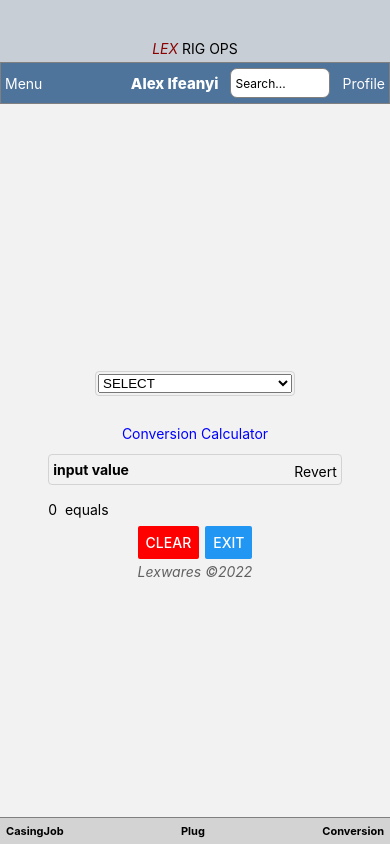
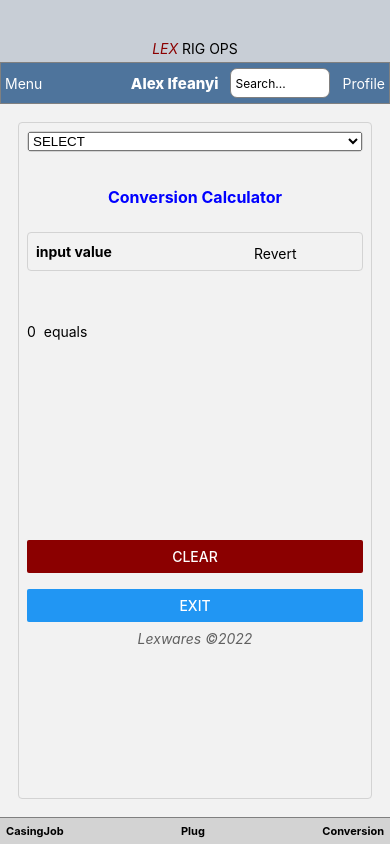
Before and after one commit to Alexcoder/riglexnative, a React Native app: screen /conversion in a window 390 px wide. Built offline with nearby package versions, Linux system fonts and the light colour scheme.

Commit message:
refactor

```diff
--- a/Component/cementing/Conversion/Children/Input.jsx
+++ b/Component/cementing/Conversion/Children/Input.jsx
@@ -19,11 +19,11 @@ const Input =(props)=>{
                  keyboardType='numeric'
                 //  value={factor}
                  placeholder={`${baseUnit}` || "input value"}
-                 style={{fontWeight: "700", minWidth:"60",  }}
+                 style={{fontWeight: "700", width: 200,  }}
                  onChangeText={(e)=>  setFactor(modeConversion.length?  e : "")}
                 />
               {/* <div onClick={Revert}><SyncAltIcon sx={{marginTop:"1rem", }}/></div> */}
-              <Text onPress={Revert} style={{marginTop: 4, }}>Revert</Text>
+              <Text onPress={Revert} style={{marginTop: 4, width: "45" }}>Revert</Text>
           </View>
           </View>
 
--- a/Component/cementing/Conversion/Children/Result.jsx
+++ b/Component/cementing/Conversion/Children/Result.jsx
@@ -10,7 +10,7 @@ const Result =({factor, modeConversion, setModeConversion })=>{
 
 
     return(
-        <View style={{marginTop:"1rem"}}>
+        <View style={{marginTop: 52}}>
          <Text>
 
             {
--- a/Component/cementing/Conversion/Conversion.jsx
+++ b/Component/cementing/Conversion/Conversion.jsx
@@ -19,7 +19,7 @@ const ConversionPage = () => {
 // },[modeConversion])
 
 
-const handleClear =async()=> {
+const handleClear =()=> {
   setFactor(0);
   saveInStorage('factor', "0");
   setModeConversion("")
@@ -53,7 +53,7 @@ const handleBack =()=> navigation.navigate("casingjob");
        <Button
         title="CLEAR"
         className= "button_clear"
-        color="red"
+        color="darkred"
         onPress={handleClear} />
         <Button
          title="EXIT"
--- a/Component/cementing/Conversion/style.jsx
+++ b/Component/cementing/Conversion/style.jsx
@@ -3,27 +3,28 @@ import { StyleSheet } from "react-native";
 export const styles = StyleSheet.create({
 
     conversion_cont :{
-        // width: 400,
-        marginTop: 44,
-        display: "flex",
-        // flexDirection: "column",
-        justifyContent: "center",
-        alignItems: "center",
-        gap: 6,
+        margin: 18,
+        padding: 8,
+        // gap: 6,
         flex: 1,
+        borderWidth: 1,
+        borderColor:"lightgray",
+        height: "fit-content",
+        borderRadius: 4,
     },
     main_container :{
         backgroundColor: "whiteSmoke",
-        minWidth: 800,
-        height: 200,
-        padding: 4,
+        // flex: 1,
+        height: 400,
+        // padding: 4,
+        // margin: 2,
         color: "black",
         borderRadius: 4,
         display: "flex",
-        flexDirection: "column",
-        gap: 18,
-        alignItems: "center",
-        justifyContent: "center"
+        // flexDirection: "column",
+        gap: 28,
+        // alignItems: "center",
+        // justifyContent: "center",
         // boxShadow: 0rem 0.1rem 0.5rem 0rem gray,
         // width: 600,
     },
@@ -33,12 +34,11 @@ export const styles = StyleSheet.create({
         textAlign: "center",
     },
     select : {
-        marginTop: 8,
         fontSize: 14,
         borderRadius: 4,
         color:"black",
-        padding: 2,
-        minWidth: 200,
+        // padding: 2,
+        // minWidth: 200,
         borderWidth: 1,
         borderColor: "lightgray",
         textAlign: "center",
@@ -46,15 +46,20 @@ export const styles = StyleSheet.create({
     },
     input_cont : {
         display: "flex",
-        flexDirection: "column",
-        gap: 12,
-        alignItems: "center",
-        justifyContent: "center",
-        minWidth: 100,
+        // flexDirection: "column",
+        // gap: 12,
+        // alignItems: "center",
+        // justifyContent: "center",
+        // width: '100%',
     },
     h1_data : {
         color: "blue",
-        alignItems: "center",
+        textAlign:"center",
+        fontSize: 16,
+        fontWeight: "700",
+        paddingTop: 35,
+        paddingBottom: 25,
+
     },
     textField_cont :{
         display: "flex",
@@ -64,47 +69,48 @@ export const styles = StyleSheet.create({
         borderRadius: 4,
         borderWidth: 1,
         borderColor: "lightgray",
-        padding: 4,
+        padding: 8,
     },
     /* Result */
     text : {
         fontSize: 14,
-        fontWeight: 550,
+        fontWeight: 700,
         color: "green",
         textAlign: "center",
+        marginTop: 65,
     },
     button_container :{
         display: "flex",
-        flexDirection: "row",
-        textAlign: "center",
-        justifyContent: "center",
-        alignItems: "center",
-        gap: 6,
-        marginTop: 8,
+        // flexDirection: "row",
+        // textAlign: "center",
+        // justifyContent: "center",
+        // alignItems: "center",
+        gap: 16,
+        marginTop: 200,
     },
     button_clear :{
-        padding: 8,
-        borderWidth: 1,
-        borderColor: "transparent",
-        color: "white",
-        background: "darkred",
-        borderRadius: 2,
-        fontSize: 14,
+        // padding: 8,
+        // borderWidth: 1,
+        // borderColor: "transparent",
+        // color: "white",
+        // background: "darkred",
+        // borderRadius: 2,
+        // fontSize: 14,
     },
 
     button_back :{
-        padding: 4,
-        borderWidth: 1,
-        borderColor : "transparent",
-        color: "white",
-        background: "blue",
-        borderRadius: 4,
-        fontSize: 14,
+        // padding: 4,
+        // borderWidth: 1,
+        // borderColor : "transparent",
+        // color: "white",
+        // background: "blue",
+        // borderRadius: 4,
+        // fontSize: 14,
     },
 
     lexwares :{
         textAlign: "center",
-        marginTop: 4,
+        marginTop: 8,
         fontStyle: "italic",
         opacity: 0.6,
     }
```
